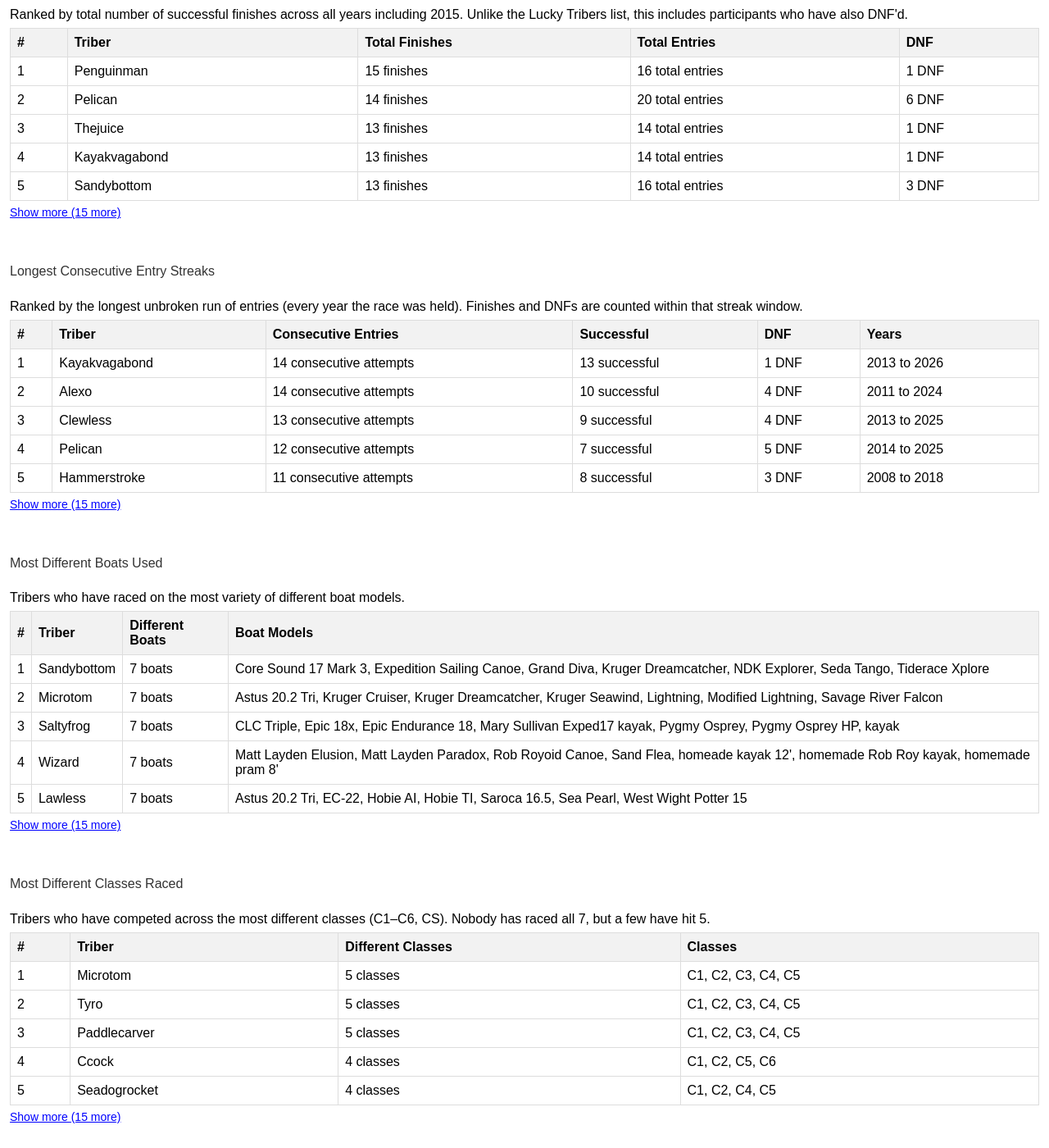
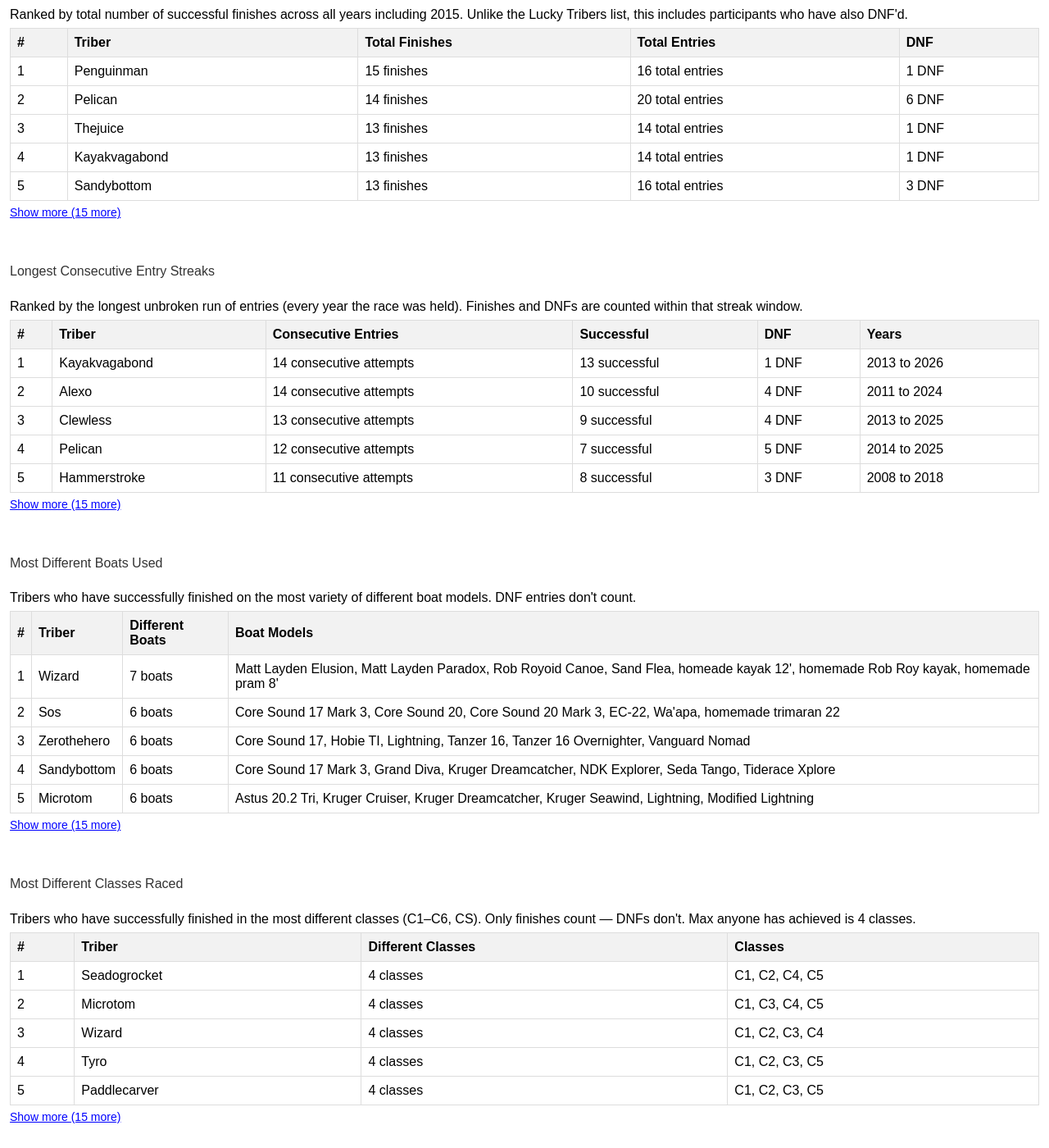
Before and after one commit to alanosauras/ecdata, a Jekyll site: the page other.html, which Jekyll copies as it is, in a window 1280 px wide and 1400 px high, scrolled down 248 px. Shown: the whole window at 82% size. Built offline with Jekyll 4.4.1, drawn with Linux system fonts in a browser that asks for light colours.

Commit message:
Add files via upload

```diff
--- a/other.html
+++ b/other.html
@@ -52,13 +52,13 @@
 
     <div class="stat-section">
         <h4>Most Different Boats Used</h4>
-        <p>Tribers who have raced on the most variety of different boat models.</p>
+        <p>Tribers who have successfully finished on the most variety of different boat models. DNF entries don't count.</p>
         <div id="mostBoats"></div>
     </div>
 
     <div class="stat-section">
         <h4>Most Different Classes Raced</h4>
-        <p>Tribers who have competed across the most different classes (C1–C6, CS). Nobody has raced all 7, but a few have hit 5.</p>
+        <p>Tribers who have successfully finished in the most different classes (C1–C6, CS). Only finishes count — DNFs don't. Max anyone has achieved is 4 classes.</p>
         <div id="mostClasses"></div>
     </div>
 
--- a/other.js
+++ b/other.js
@@ -95,10 +95,17 @@ document.addEventListener('DOMContentLoaded', function () {
     );
 
     // -------------------------------------------------------
-    // SECTION 3: Most different boats used (top 20)
+    // SECTION 3: Most different boats finished in (top 20)
     // -------------------------------------------------------
     const triberBoats = {};
     racedata.forEach(entry => {
+        const finished =
+            entry['Total (hrs)'] !== '' &&
+            entry['Total (hrs)'] !== null &&
+            entry['Total (hrs)'] !== undefined &&
+            !isNaN(entry['Total (hrs)']) &&
+            entry['Total (hrs)'] > 0;
+        if (!finished) return;
         const boat = (entry.BOAT || '').trim();
         if (!boat || boat === '?') return;
         ['Captain wt name', 'Crew wt name', '3rd wt name'].forEach(field => {
@@ -121,10 +128,17 @@ document.addEventListener('DOMContentLoaded', function () {
     );
 
     // -------------------------------------------------------
-    // SECTION 4: Most different classes raced (top 20)
+    // SECTION 4: Most different classes finished in (top 20)
     // -------------------------------------------------------
     const triberClasses = {};
     racedata.forEach(entry => {
+        const finished =
+            entry['Total (hrs)'] !== '' &&
+            entry['Total (hrs)'] !== null &&
+            entry['Total (hrs)'] !== undefined &&
+            !isNaN(entry['Total (hrs)']) &&
+            entry['Total (hrs)'] > 0;
+        if (!finished) return;
         const cls = (entry['C#'] || '').trim();
         if (!cls) return;
         ['Captain wt name', 'Crew wt name', '3rd wt name'].forEach(field => {
```
